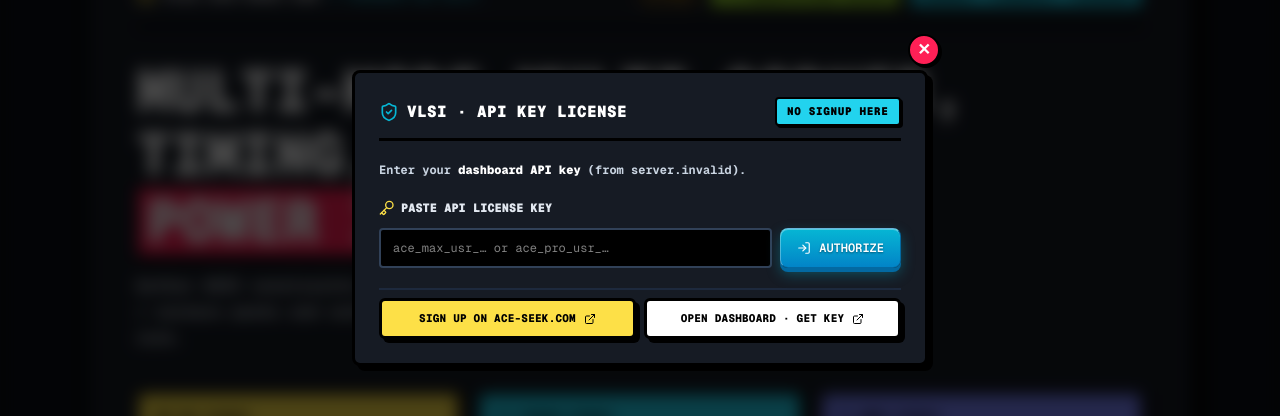
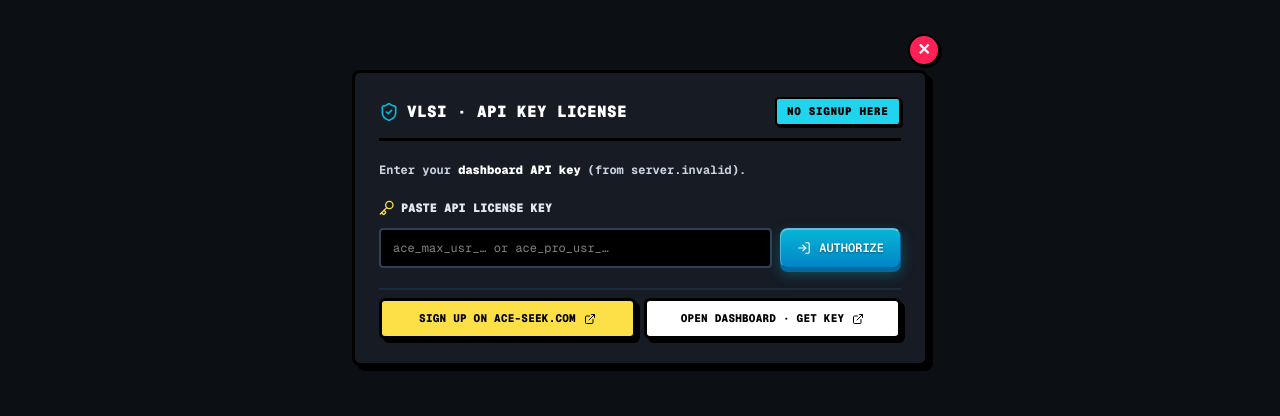
Before and after one commit to hemanthkumardm/ace-seek, a Next.js app in the folder web/: page /vlsi in a window 1280 px wide. Both pictures are taken after a click on the button "API LOGIN". Shown: the part 182-598 px from the top of the page. Built offline with nearby package versions, Linux system fonts and the light colour scheme; no server answers.

Commit message:
fix(ui): enforce dark carbon styling on SubdomainAuthModal popup

```diff
--- a/web/src/components/SubdomainAuthModal.tsx
+++ b/web/src/components/SubdomainAuthModal.tsx
@@ -104,7 +104,8 @@
 
   return (
     <div
-      className={`brutal-panel bg-[var(--surface-panel)] border-3 border-black shadow-[6px_6px_0_#000000] p-6 space-y-5 max-w-xl mx-auto ${
+      data-vlsi-shell
+      className={`brutal-panel !bg-[#161b24] !text-white border-3 border-black shadow-[8px_8px_0_#000000] p-6 space-y-5 max-w-xl mx-auto font-mono ${
         compact ? "my-0" : "my-6"
       }`}
     >
--- a/web/src/components/VlsiHeaderNav.tsx
+++ b/web/src/components/VlsiHeaderNav.tsx
@@ -362,7 +362,10 @@
 
       {/* Pop-up Auth Modal when OPEN VLSI STUDIO is clicked without being logged in */}
       {showAuthModal && (
-        <div className="fixed inset-0 z-50 bg-black/70 backdrop-blur-sm flex items-center justify-center p-4">
+        <div
+          data-vlsi-shell
+          className="fixed inset-0 z-50 bg-black/80 backdrop-blur-sm flex items-center justify-center p-4"
+        >
           <div className="relative w-full max-w-xl">
             <button
               type="button"
```
